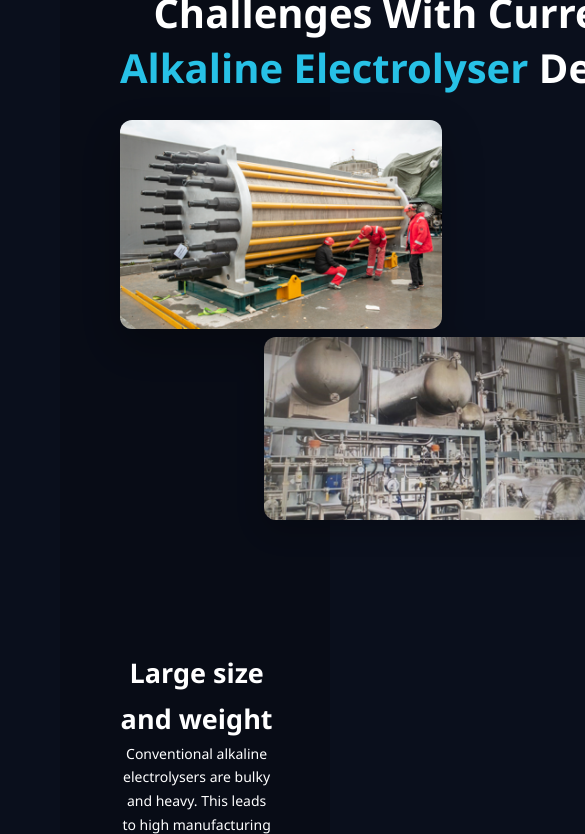
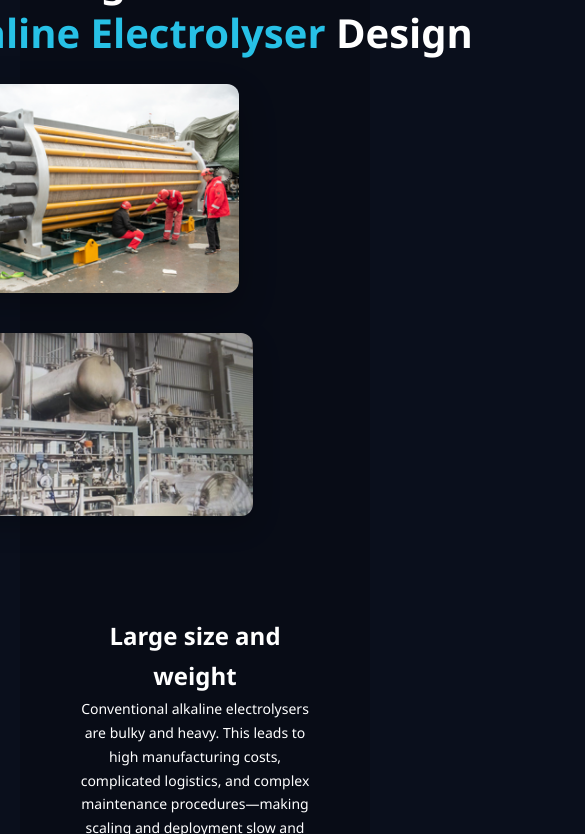
Before and after one commit to yousefis/flowvolta.github.io, a plain HTML site: page blog.html in a window 390 px wide. Shown: the part 1166-2000 px from the top of the page, 585 px wide, since content can reach past the window. Drawn offline with Linux system fonts and the light colour scheme.

Commit message:
Mobile friendly

```diff
--- a/blog.html
+++ b/blog.html
@@ -10,15 +10,14 @@
 </head>
 
 <body>
+
 	<header>
 	  <a href="index.html" class="logo">
 		<img src="assets/flowvolta_logo.webp" alt="flowvolta Logo">
-			<h1></h1>
 	  </a>
 
-		<nav>
+	  <nav class="nav">
 		<a href="index.html">Home</a>
-			<!--<a href="technology.html">Technology</a>-->
 		<a href="news.html">News</a>
 		<a href="blog.html">Blog</a>
 		<a href="career.html">Career</a>
@@ -26,6 +25,7 @@
 		<a href="contact.html" class="contact-btn">Contact us</a>
 	  </nav>
 	</header>
+
 
 	<div class="background">
 		<div class="blob blob1"></div>
--- a/styles.css
+++ b/styles.css
@@ -1714,3 +1714,143 @@
     justify-content: center;
   }
 }
+
+
+/************************/
+
+/* =========================
+   RESPONSIVE BLOG FIX
+========================= */
+
+/* ---------- GENERAL ---------- */
+section {
+  padding: 120px 60px 80px;
+}
+
+img {
+  width: 100%;
+  height: auto;
+}
+
+/* ---------- HEADER ---------- */
+.nav {
+  display: flex;
+  gap: 20px;
+  align-items: center;
+}
+
+/* ---------- TWO COLUMN ---------- */
+.two-col {
+  display: flex;
+  align-items: center;
+  gap: 60px;
+}
+
+.two-col .left,
+.two-col .right {
+  flex: 1;
+}
+
+/* ---------- IMAGE FIX ---------- */
+.image-wrap {
+  position: relative;
+  width: 100%;
+  height: auto;
+}
+
+.image-wrap img {
+  position: static !important;
+  width: 100%;
+  margin-bottom: 20px;
+}
+
+/* =========================
+   TABLET (<= 1024px)
+========================= */
+@media (max-width: 1024px) {
+
+  section {
+    padding: 100px 40px 60px;
+  }
+
+  .two-col {
+    gap: 40px;
+  }
+
+  .hero-text h2 {
+    font-size: 32px;
+  }
+
+}
+
+/* =========================
+   MOBILE (<= 768px)
+========================= */
+@media (max-width: 768px) {
+
+  /* HEADER STACK */
+  header {
+    flex-direction: column;
+    gap: 10px;
+    padding: 15px 20px;
+  }
+
+  .nav {
+    flex-wrap: wrap;
+    justify-content: center;
+    gap: 12px;
+  }
+
+  .nav a {
+    font-size: 14px;
+  }
+
+  /* SECTIONS */
+  section {
+    padding: 80px 20px 50px;
+  }
+
+  /* STACK COLUMNS */
+  .two-col {
+    flex-direction: column;
+    text-align: center;
+    gap: 30px;
+  }
+
+  /* FIX TEXT WIDTH */
+  .content {
+    padding: 20px 0;
+    font-size: 16px;
+  }
+
+  /* HEADINGS */
+  .hero-text h2 {
+    font-size: 26px;
+    line-height: 1.3;
+  }
+
+  .left h2 {
+    font-size: 24px;
+  }
+
+  /* IMAGES */
+  .two-col .right img {
+    width: 100%;
+    max-width: 100%;
+  }
+
+  /* REMOVE IMAGE OVERLAP */
+  .image-wrap {
+    display: flex;
+    flex-direction: column;
+    gap: 20px;
+    height: auto;
+  }
+
+  /* FOOTER */
+  .footer-content {
+    flex-direction: column;
+    gap: 10px;
+    text-align: center;
+  }
+}
```
Lines whose indentation alone changed are shown as unchanged.
